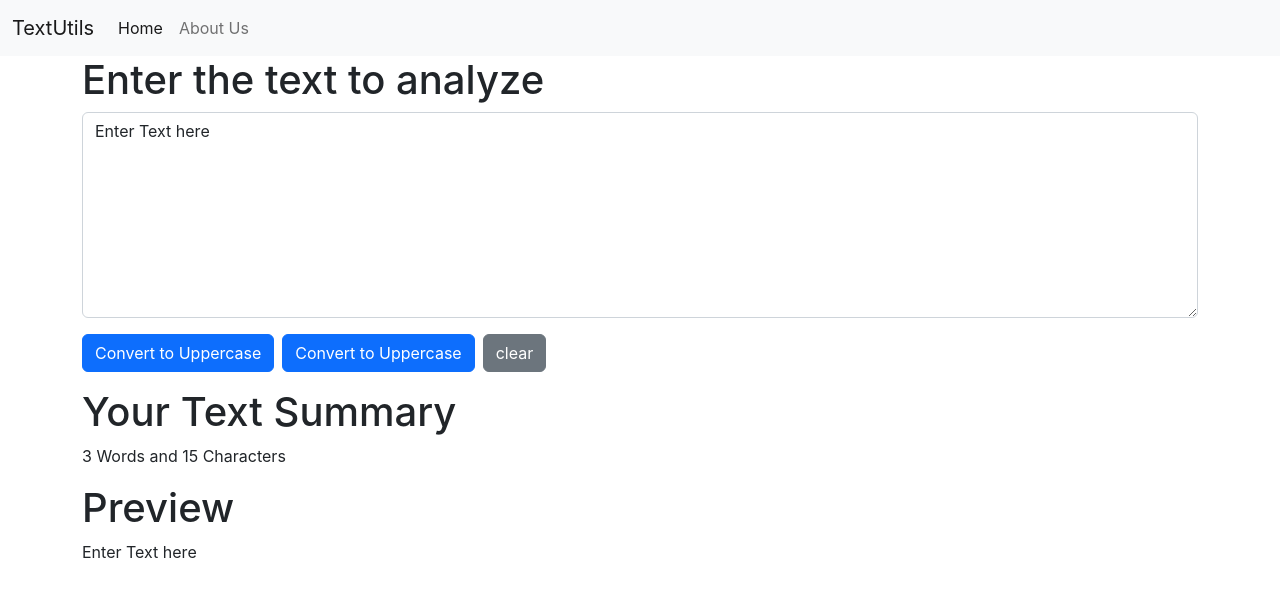
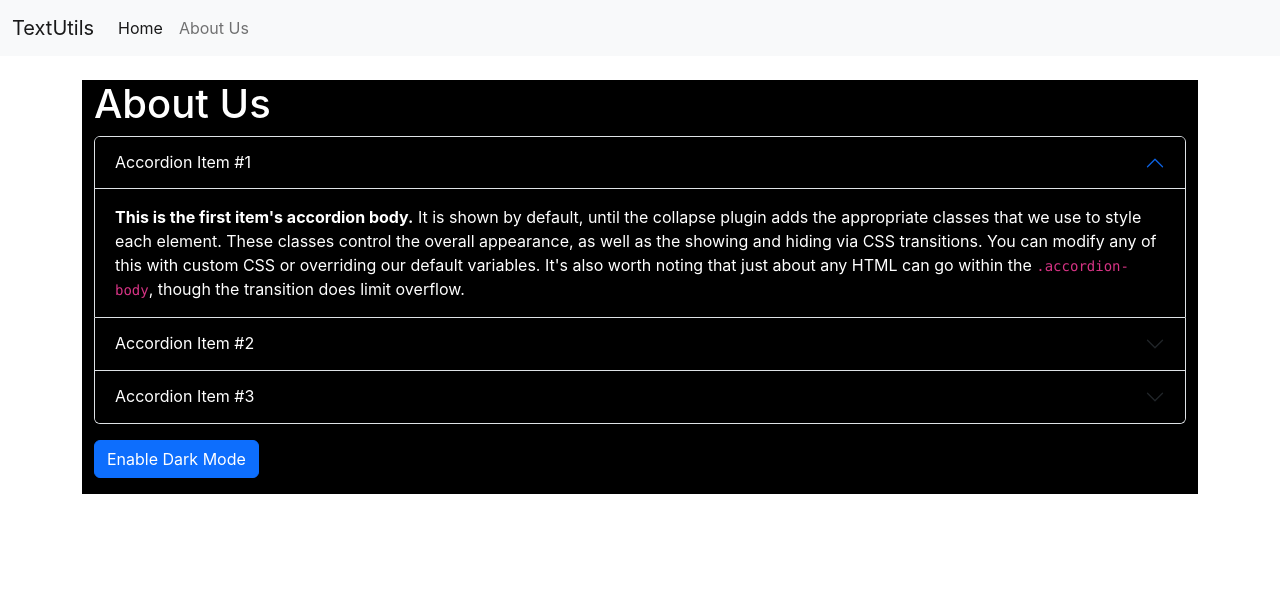
Before and after one commit to Rakesh-AC/first-react-app, a React (Create React App) app: page / in a window 1280 px wide. Shown: the top 596 px of the page. Built offline with nearby package versions, Linux system fonts and the light colour scheme.

Commit message:
Enable and disable dark mode for About us page

```diff
--- a/src/App.js
+++ b/src/App.js
@@ -2,6 +2,7 @@
 import './App.css';
 import Navbar from './components/Navbar';
 import TextForm from './components/TextForm';
+import About from './components/About';
 function App() {
   return (
     <>
@@ -12,8 +13,12 @@
       {/* Also like this */}
       <Navbar title="TextUtils" aboutText="About Us" />
       {/* We can also pass props to the components */}
-      <div className="container">
+      {/* <div className="container">
         <TextForm heading='Enter the text to analyze'/>
+      </div> */}
+
+      <div className="container mt-4">
+        <About />
       </div>
 
     </>
--- /dev/null
+++ b/src/components/About.js
@@ -0,0 +1,74 @@
+import React,{useState} from 'react'
+
+export default function About() {
+    const [myStyle, setMyStyle ] = useState({
+        color: "white",
+        backgroundColor:"black"
+    })
+
+    const [btnText , setBtnText] = useState("Enable Dark Mode");
+
+
+
+    const toggleStyle = () => {
+        if(myStyle.color == 'white'){
+            setMyStyle({
+                color:'black',
+                backgroundColor:'white'
+            })
+            setBtnText("Enable Dark Mode")
+        }else{
+            setMyStyle({
+                color:'white',
+                backgroundColor:'black'
+            })
+            setBtnText("Enable Light Mode")
+        }
+    }
+
+  return (
+    <div className='container' style={myStyle}>
+        <h1>About Us</h1>
+        <div className="accordion" id="accordionExample" style={myStyle}>
+            <div className="accordion-item" style={myStyle}>
+                <h2 className="accordion-header" id="headingOne">
+                <button className="accordion-button" style={myStyle} type="button" data-bs-toggle="collapse" data-bs-target="#collapseOne" aria-expanded="true" aria-controls="collapseOne">
+                    Accordion Item #1
+                </button>
+                </h2>
+                <div id="collapseOne" className="accordion-collapse collapse show" aria-labelledby="headingOne" data-bs-parent="#accordionExample">
+                <div className="accordion-body">
+                    <strong>This is the first item's accordion body.</strong> It is shown by default, until the collapse plugin adds the appropriate classes that we use to style each element. These classes control the overall appearance, as well as the showing and hiding via CSS transitions. You can modify any of this with custom CSS or overriding our default variables. It's also worth noting that just about any HTML can go within the <code>.accordion-body</code>, though the transition does limit overflow.
+                </div>
+                </div>
+            </div>
+            <div className="accordion-item" style={myStyle}>
+                <h2 className="accordion-header" id="headingTwo">
+                <button style={myStyle} className="accordion-button collapsed" type="button" data-bs-toggle="collapse" data-bs-target="#collapseTwo" aria-expanded="false" aria-controls="collapseTwo">
+                    Accordion Item #2
+                </button>
+                </h2>
+                <div id="collapseTwo" className="accordion-collapse collapse" aria-labelledby="headingTwo" data-bs-parent="#accordionExample">
+                <div className="accordion-body">
+                    <strong>This is the second item's accordion body.</strong> It is hidden by default, until the collapse plugin adds the appropriate classes that we use to style each element. These classes control the overall appearance, as well as the showing and hiding via CSS transitions. You can modify any of this with custom CSS or overriding our default variables. It's also worth noting that just about any HTML can go within the <code>.accordion-body</code>, though the transition does limit overflow.
+                </div>
+                </div>
+            </div>
+            <div className="accordion-item" style={myStyle}>
+                <h2 className="accordion-header" id="headingThree">
+                <button style={myStyle} className="accordion-button collapsed" type="button" data-bs-toggle="collapse" data-bs-target="#collapseThree" aria-expanded="false" aria-controls="collapseThree">
+                    Accordion Item #3
+                </button>
+                </h2>
+                <div id="collapseThree" className="accordion-collapse collapse" aria-labelledby="headingThree" data-bs-parent="#accordionExample">
+                <div className="accordion-body">
+                    <strong>This is the third item's accordion body.</strong> It is hidden by default, until the collapse plugin adds the appropriate classes that we use to style each element. These classes control the overall appearance, as well as the showing and hiding via CSS transitions. You can modify any of this with custom CSS or overriding our default variables. It's also worth noting that just about any HTML can go within the <code>.accordion-body</code>, though the transition does limit overflow.
+                </div>
+                </div>
+            </div>
+        </div>
+
+        <button className='btn btn-primary my-3' onClick={toggleStyle}>{btnText}</button>
+    </div>
+  )
+}
--- a/src/components/TextForm.js
+++ b/src/components/TextForm.js
@@ -19,6 +19,10 @@
     setText(text.toLowerCase());
   }
 
+  const trimSpaces = () =>{
+    setText(text.replace(/\s+/g, ' '));
+  }
+
 
 
   return (
@@ -30,6 +34,10 @@
         </div>
         <button className="btn btn-primary" onClick={convertToUppercase}>Convert to Uppercase</button>
         <button className="btn btn-primary ms-2" onClick={toLoCase}>Convert to Uppercase</button>
+        <button className="btn btn-primary ms-2" onClick={trimSpaces}>Trim Text</button>
+
+
+
 
         <button className="btn btn-secondary ms-2" onClick={clearText}>clear</button>
     </div>
```
